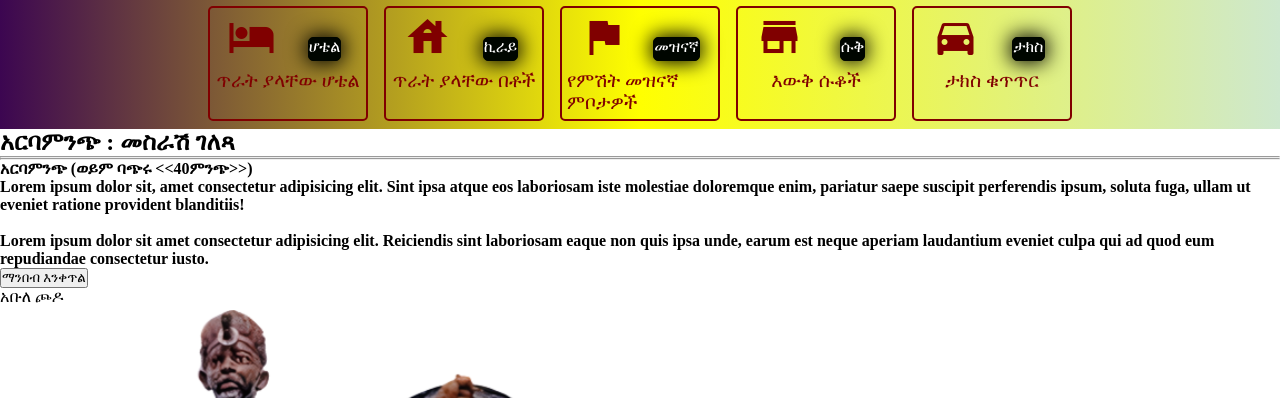
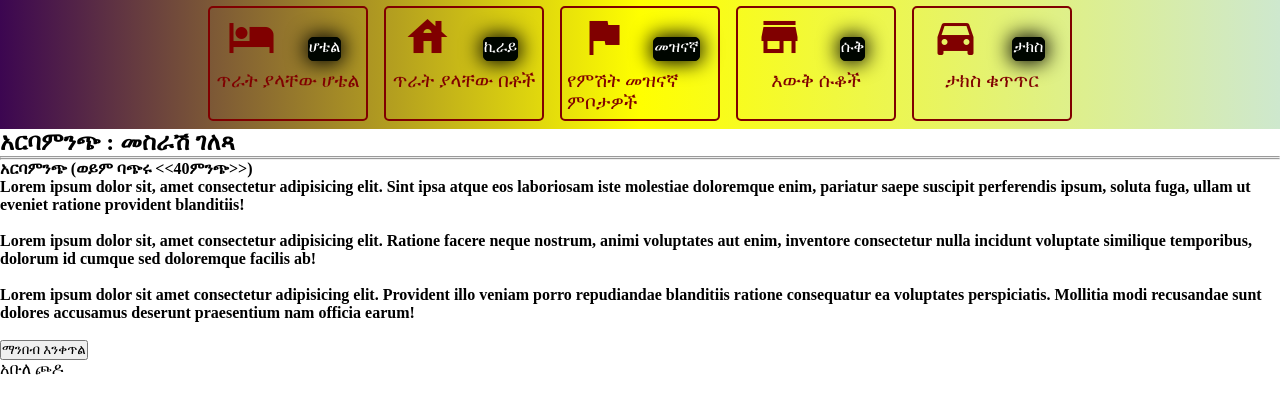
Before and after one commit to Match-Tech-Tamirat/Ethiopiaweb-Web-Arbaminch, a plain HTML site: page index.html in a window 1280 px wide. Shown: the part 554-952 px from the top of the page. Drawn offline with Linux system fonts and the light colour scheme; a web font is replaced by a local one.

Commit message:
Main body bottom container modefied

```diff
--- a/index.html
+++ b/index.html
@@ -1,5 +1,6 @@
 <!DOCTYPE html>
 <html lang="en">
+
 <head>
   <meta charset="UTF-8" />
   <meta name="viewport" content="width=device-width, initial-scale=1.0" />
@@ -14,19 +15,16 @@
   <header class="main-header">
     <div class="main-header__top-container">
       <div class="main-header__top">
-          <a href="#"
-            ><i class="small material-icons">phone </i>+251994308743</a>
+        <a href="#"><i class="small material-icons">phone </i>+251994308743</a>
 
-          <a href="#"
-            ><i class="small material-icons">email</i>arbaminch@info.com</a>
+        <a href="#"><i class="small material-icons">email</i>arbaminch@info.com</a>
       </div>
     </div>
 
     <div class="main-header__logo-nav-bg">
       <div class="main-header__logo-nav-container">
         <div class="main-header__logo">
-            <a href="#"
-              ><img src="/images/logo 2.png" alt="አርባምንጭ-ከተማ-log"/></a>
+          <a href="#"><img src="/images/logo 2.png" alt="አርባምንጭ-ከተማ-log" /></a>
         </div>
         <nav class="main-header__nav">
           <ul class="main-header-items">
@@ -58,8 +56,7 @@
             <i class="large material-icons">hotel</i>
             <span class="middle-second-section-top-span">ሆቴል </span>
             <span class="middle-second-section-button-span">
-                ጥራት ያላቸው ሆቴል</span
-              >
+              ጥራት ያላቸው ሆቴል</span>
           </div>
         </a>
 
@@ -67,9 +64,7 @@
           <div class="main-body__middle-item-container">
             <i class="large material-icons">house</i>
             <span class="middle-second-section-top-span">ኪራይ</span>
-              <span class="middle-second-section-button-span"
-                >ጥራት ያላቸው በቶች</span
-              >
+            <span class="middle-second-section-button-span">ጥራት ያላቸው በቶች</span>
           </div>
         </a>
 
@@ -77,9 +72,7 @@
           <div class="main-body__middle-item-container">
             <i class="large material-icons">flag</i>
             <span class="middle-second-section-top-span">መዝናኛ</span>
-              <span class="middle-second-section-button-span"
-                >የምሽት መዝናኛ ምቦታዎች</span
-              >
+            <span class="middle-second-section-button-span">የምሽት መዝናኛ ምቦታዎች</span>
           </div>
         </a>
 
@@ -100,23 +93,36 @@
         </a>
       </section>
     </div>
-      <div class="main-body__buttom-container">
-        <div class="main-body__items-container">
-          <div>
+    <div class="main-body__bottom-container">
+      <div class="main-body__bottom-items-container">
+        <div class="main-body__bottom-note">
           <h2>አርባምንጭ : መስራሽ ገለጻ</h2>
           <hr>
           <hr>
-            <h4>አርባምንጭ (ወይም ባጭሩ <<40ምንጭ>>) <br>Lorem ipsum dolor sit, amet consectetur adipisicing elit. Sint ipsa atque eos laboriosam iste molestiae doloremque enim, pariatur saepe suscipit perferendis ipsum, soluta fuga, ullam ut eveniet ratione provident blanditiis!</h4>
+          <h4>አርባምንጭ (ወይም ባጭሩ <<40ምንጭ>>) <br>Lorem ipsum dolor sit, amet consectetur adipisicing elit. Sint ipsa atque
+              eos laboriosam iste molestiae doloremque enim, pariatur saepe suscipit perferendis ipsum, soluta fuga,
+              ullam ut eveniet ratione provident blanditiis!</h4>
           <br>
-            <h4>Lorem ipsum dolor sit amet consectetur adipisicing elit. Reiciendis sint laboriosam eaque non quis ipsa unde, earum est neque aperiam laudantium eveniet culpa qui ad quod eum repudiandae consectetur iusto.</h4>
-            <button>ማንበብ እንቀጥል</button>
+          <h4>
+           Lorem ipsum dolor sit, amet consectetur adipisicing elit. Ratione facere neque nostrum, animi voluptates aut enim, inventore consectetur nulla incidunt voluptate similique temporibus, dolorum id cumque sed doloremque facilis ab!
+          </h4><br>
+
+          <h4>
+           Lorem ipsum dolor sit amet consectetur adipisicing elit. Provident illo veniam porro repudiandae blanditiis ratione consequatur ea voluptates perspiciatis. Mollitia modi recusandae sunt dolores accusamus deserunt praesentium nam officia earum!
+          </h4><br>
+          <button class="read-more-btn">ማንበብ እንቀጥል</button>
         </div>
-          <div class="main-body__button-image">
+        <div class="main-body__bottom-image">
+          <p class="main-body__bottom-image-title">አቡለ ጮዶ</p>
+          <!-- <img src="./images/abule chedo.png" alt="image"> -->
+        </div>
+        <!-- <div class="main-body__button-image">
           <p class="main-body__button-image-title">አቡለ ጮዶ</p>
           <img src="./images/abule chedo.png" alt="">
-          </div>
+        </div> -->
       </div>
     </div>
   </section>
 </body>
+
 </html>
```
Lines whose indentation alone changed are shown as unchanged.
